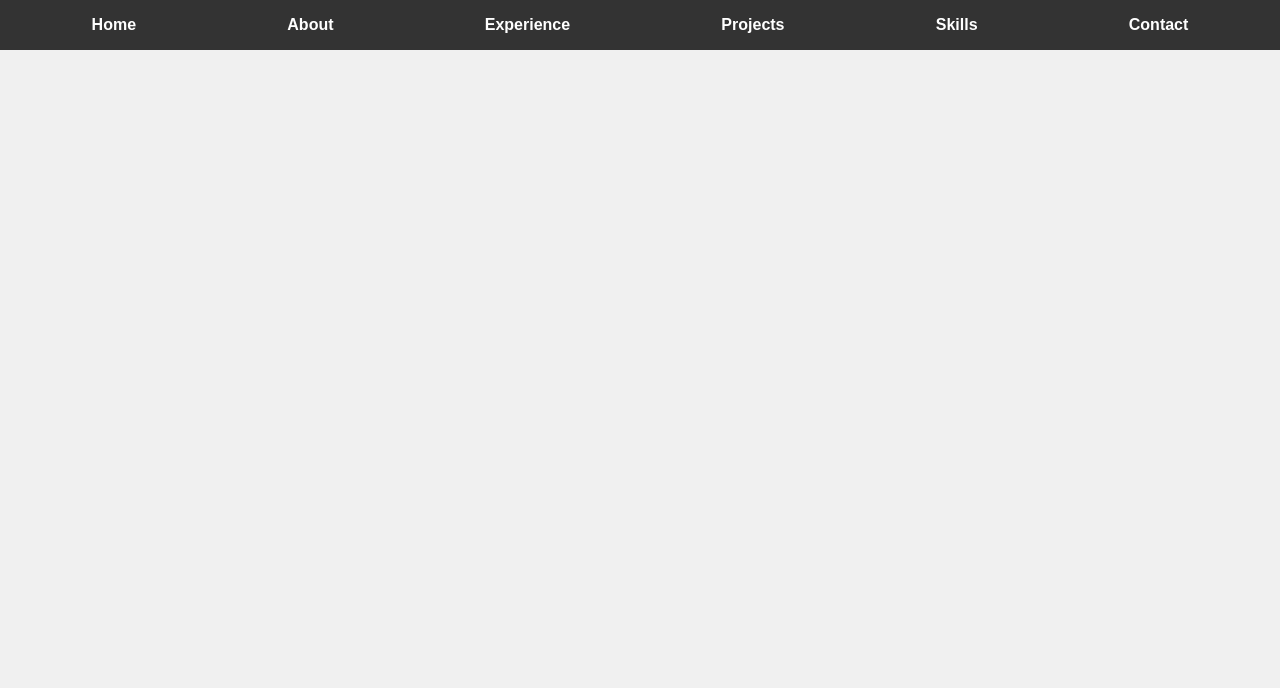
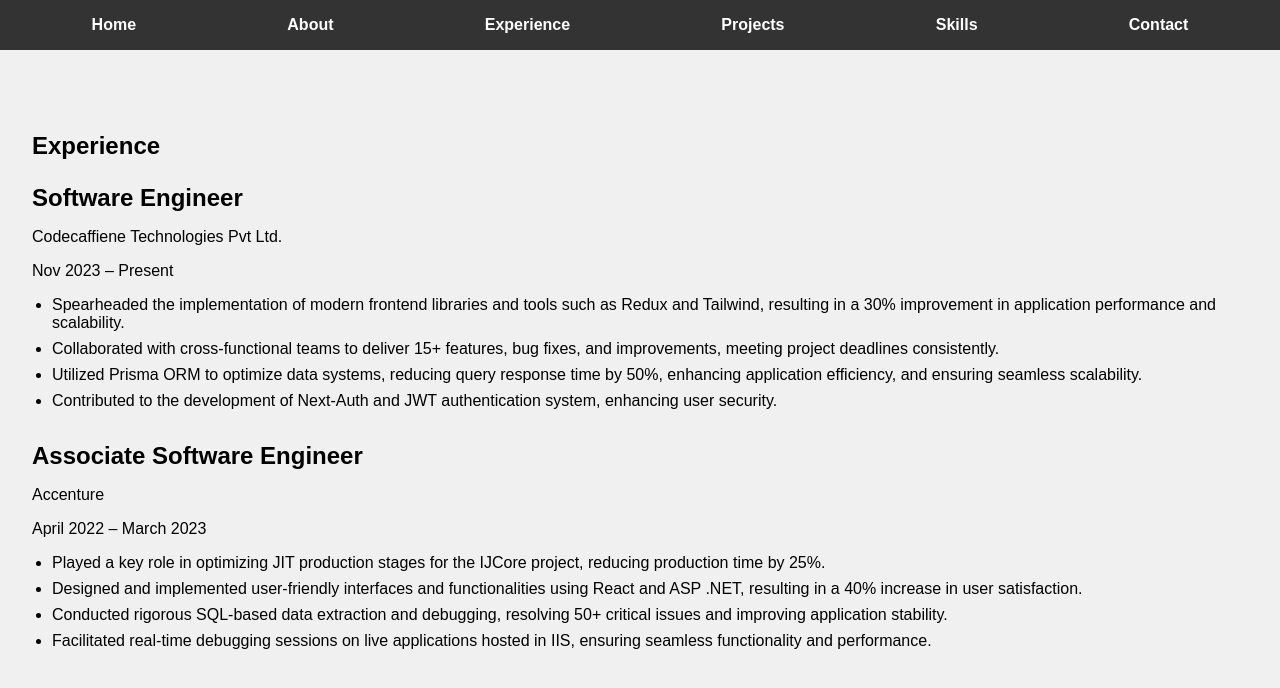
Before and after one commit to g100rabh/central-assignment, a React (Create React App) app: page / in a window 1280 px wide. Both pictures are taken after a click on the item "Experience". Shown: the top 688 px of the page. Built offline with nearby package versions, Linux system fonts and the light colour scheme.

Commit message:
experience page added

```diff
--- a/src/App.js
+++ b/src/App.js
@@ -1,6 +1,7 @@
 import { useState } from "react";
 import "./App.css";
 import About from "./components/About";
+import Experience from "./components/Experience";
 import Header from "./components/Header";
 import Home from "./components/Home";
 
@@ -12,6 +13,7 @@
       <main>
         {activePage === "/" && <Home />}
         {activePage === "/about" && <About />}
+        {activePage === "/experience" && <Experience />}
       </main>
     </div>
   );
--- /dev/null
+++ b/src/components/Experience.js
@@ -0,0 +1,25 @@
+import React from "react";
+import { experience } from "../data";
+import styles from "./Experience.module.css";
+
+const Experience = () => {
+  return (
+    <section id="experience" className={styles.experience}>
+      <h2>Experience</h2>
+      {experience.map((exp, index) => (
+        <div key={index} className={styles.expItem}>
+          <h3>{exp.role}</h3>
+          <p>{exp.company}</p>
+          <p>{exp.duration}</p>
+          <ul>
+            {exp.responsibilities.map((resp, i) => (
+              <li key={i}>{resp}</li>
+            ))}
+          </ul>
+        </div>
+      ))}
+    </section>
+  );
+};
+
+export default Experience;
--- /dev/null
+++ b/src/components/Experience.module.css
@@ -0,0 +1,26 @@
+.experience {
+  padding: 4rem 2rem;
+  background: #f0f0f0;
+}
+
+.expItem {
+  margin-bottom: 2rem;
+}
+
+.expItem h3 {
+  font-size: 1.5rem;
+  margin-bottom: 0.5rem;
+}
+
+.expItem p {
+  margin-bottom: 0.5rem;
+}
+
+.expItem ul {
+  padding-left: 20px;
+  list-style-type: disc;
+}
+
+.expItem ul li {
+  margin-bottom: 0.5rem;
+}
--- a/src/components/Home.js
+++ b/src/components/Home.js
@@ -7,7 +7,7 @@
     <section id="home" className={styles.home}>
       <h1>Welcome to My Portfolio</h1>
       <p>
-        Hi, I'm
+        Hi, I'm{" "}
         <strong>
           <em>{personalInfo.name}</em>
         </strong>
```
